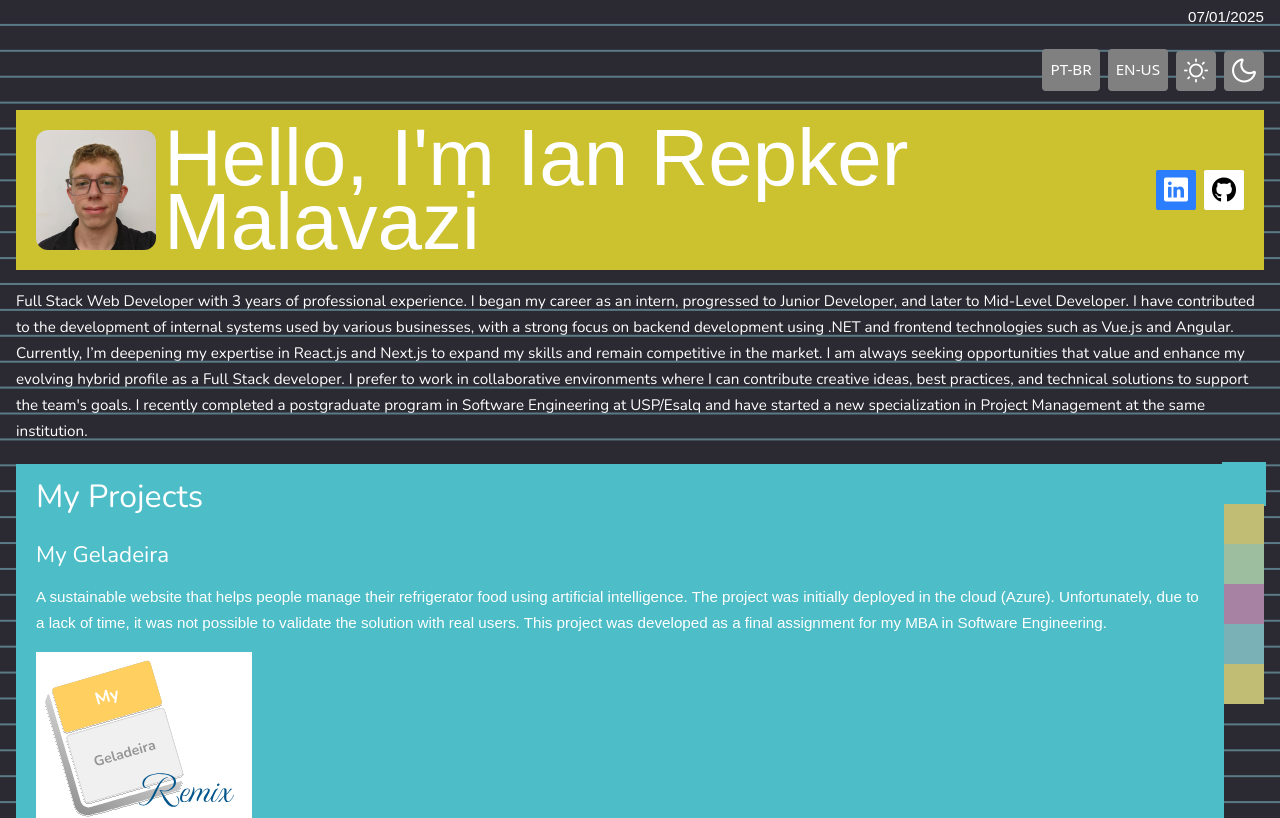
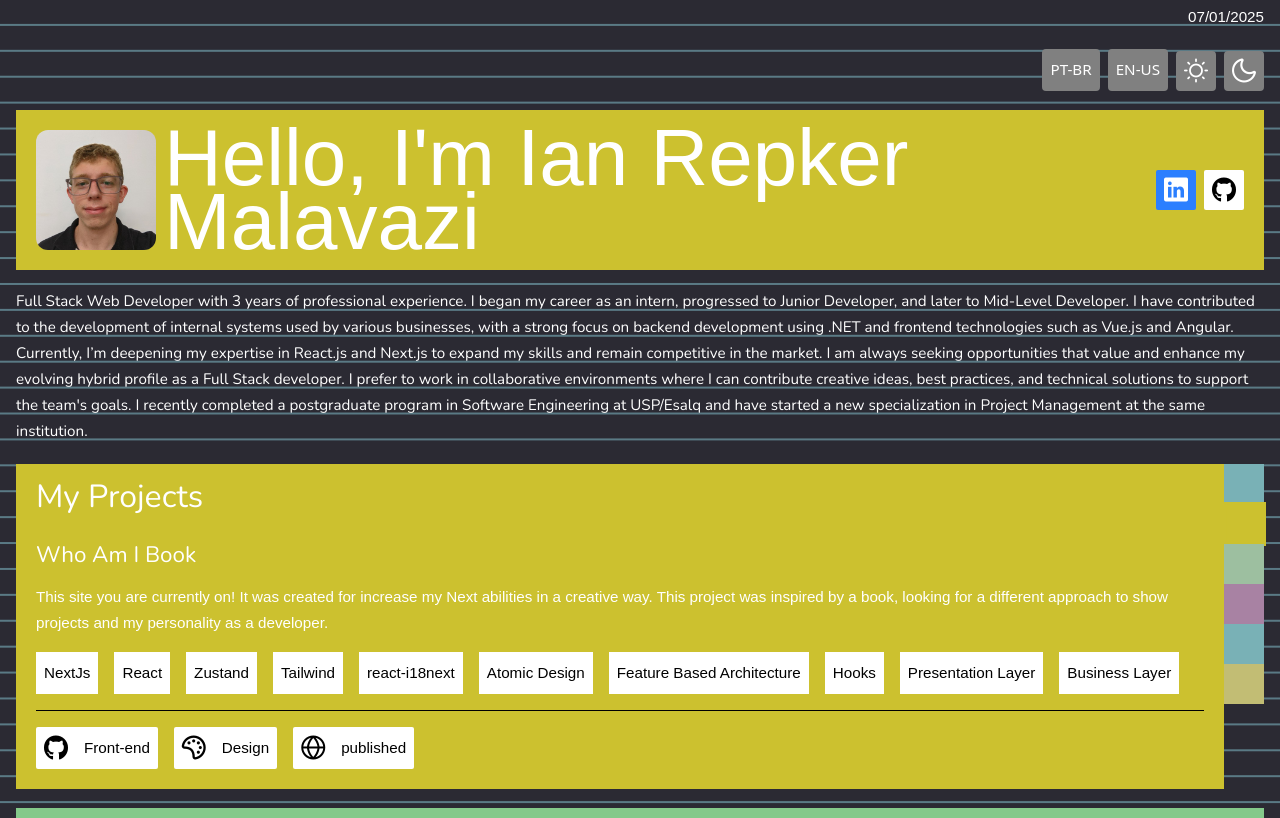
Before and after one commit to ianer-glitch/who-am-i-book, a Next.js app: page /portfolio/home in a window 1280 px wide. Shown: the top 818 px of the page. Built offline with nearby package versions, Linux system fonts and the light colour scheme; a web font is replaced by a local one.

Commit message:
feat: added  auto project change in project list

```diff
--- a/src/app/portfolio/components/projectPostIt/ProjectPostIt.tsx
+++ b/src/app/portfolio/components/projectPostIt/ProjectPostIt.tsx
@@ -3,6 +3,7 @@ import { IconLinkButton } from "@/shared/components/atoms/iconLinkButton/IconLin
 import { PostIt } from "@/shared/components/atoms/postIt/PostIt";
 import { useTranslation } from "@/shared/locales";
 import Image from "next/image";
+import { MouseEventHandler } from "react";
 
 export interface IProjectPostIt {
   title: string;
@@ -14,6 +15,7 @@ export interface IProjectPostIt {
   color: "yellow" | "red" | "blue" | "green" | "pink";
   imageSrc?: string;
   tecnologies: string[];
+  onClick?:MouseEventHandler<HTMLButtonElement>
 
 }
 
@@ -24,6 +26,7 @@ export const ProjectPostIt = (props: IProjectPostIt) => {
     <PostIt
       className="w-full h-fit flex items-start flex-col justify-start gap-8  "
       color={props.color}
+      onClick={props.onClick}
     >
       <h1 style={{ fontFamily: "var(--font-nunito)" }}>{t("projectsPostItTitle")}</h1>
       <section className="w-full flex items-start flex-col justify-start gap-4 ">
--- a/src/app/portfolio/components/projectsPostItList/ProjectsPostItList.tsx
+++ b/src/app/portfolio/components/projectsPostItList/ProjectsPostItList.tsx
@@ -2,7 +2,7 @@
 import { PostIt } from "@/shared/components/atoms/postIt/PostIt";
 import { IProjectPostIt, ProjectPostIt } from "../projectPostIt/ProjectPostIt";
 import { useProjects } from "./useProjects";
-import { useState } from "react";
+import { useEffect, useState } from "react";
 import styles from "./projects-post-it-list.module.css"
 
 
@@ -10,6 +10,7 @@ export const ProjectsPostItList = () => {
 
   const {projects} = useProjects()
   const [index,setIndex] = useState(0)
+  const [autoProjectChange , setAutoProjectChange] = useState(true)
 
   type ProjectColor = IProjectPostIt["color"]
 
@@ -28,6 +29,7 @@ export const ProjectsPostItList = () => {
 
   const handleProjectChange = (projectIndex : number) => {
     setIndex(projectIndex)
+    setAutoProjectChange(false)
   }
 
   const projectsToShow : IProjectPostIt[] = projects.map((m,index)=> {
@@ -39,10 +41,23 @@ export const ProjectsPostItList = () => {
     return pro
   })
 
+  useEffect(()=>{
+    if(autoProjectChange){
+      setTimeout(()=>{
+        if(index < projectsToShow.length -1){
+          setIndex(index+1)
+        }else{
+          setIndex(0)
+        }
+      },3000)
+    }
+  })
+
+
   return (
     <div className="flex items-start justify-center w-full">
 
-      <ProjectPostIt
+      <ProjectPostIt onClick={()=>setAutoProjectChange(false)}
         {...projectsToShow[index]}
       />
       <ul>
--- a/src/shared/components/atoms/postIt/PostIt.tsx
+++ b/src/shared/components/atoms/postIt/PostIt.tsx
@@ -1,14 +1,16 @@
+import { MouseEventHandler } from 'react'
 import style from './postIt.module.css'
 export interface IPostIt{
     children? : React.ReactNode
     color : "yellow" | "red" | "blue" | "green" | "pink",
-    className?:string
+    className?:string,
+    onClick?:MouseEventHandler<HTMLButtonElement>
 }
 
 
 export const PostIt = (props : IPostIt) =>{
     return(
-        <div className={`${style[props.color]} ${style['container']} ${props.className}`}>
+        <div onClick={() => props.onClick} className={`${style[props.color]} ${style['container']} ${props.className}`}>
             {props.children}
         </div>
     )
```
